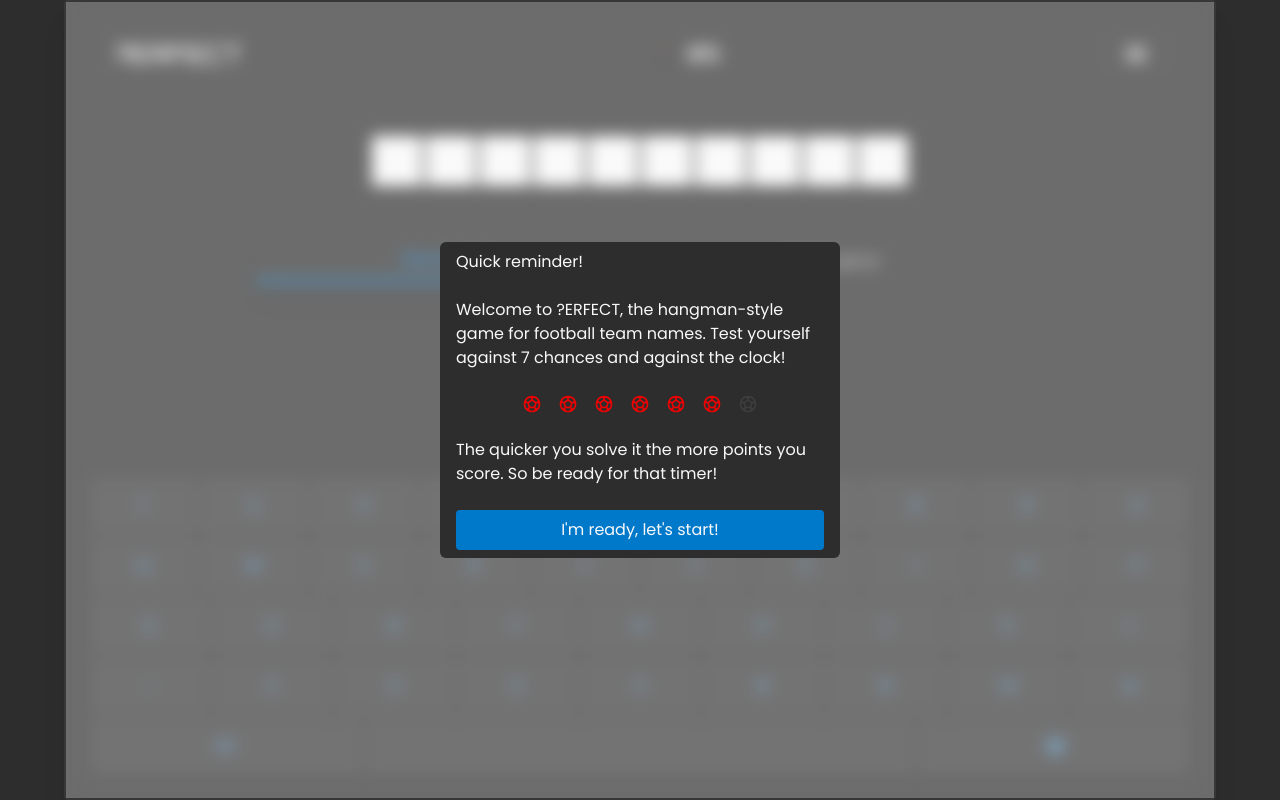
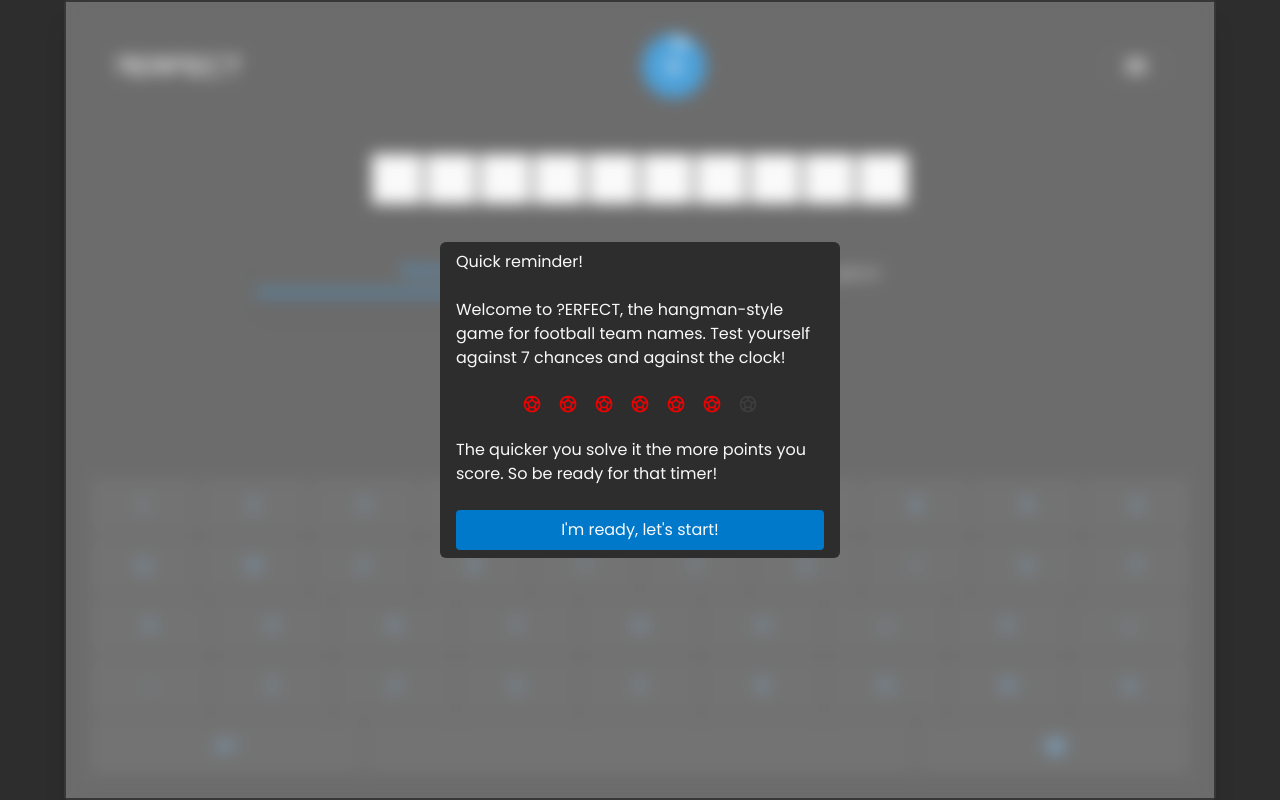
Before and after one commit to bibhashdash/team-guesser, a Next.js app: page /game in a window 1280 px wide. Built offline with nearby package versions, Linux system fonts and the light colour scheme.

Commit message:
using progress bar for timer display

```diff
--- a/package.json
+++ b/package.json
@@ -16,6 +16,7 @@
     "next": "13.5.6",
     "prompt-sync": "^4.2.0",
     "react": "^18",
+    "react-circular-progressbar": "^2.1.0",
     "react-dom": "^18",
     "react-responsive-carousel": "^3.2.23",
     "react-timer-hook": "^3.0.7",
--- a/src/components/GameTimer.tsx
+++ b/src/components/GameTimer.tsx
@@ -1,6 +1,6 @@
-import Lottie from "lottie-react";
-import hourglassAnimation from "../lottie/hourglass.json"
 import {GameState} from "@/utlities/models";
+import {buildStyles, CircularProgressbarWithChildren} from 'react-circular-progressbar';
+import 'react-circular-progressbar/dist/styles.css';
 
 interface GameTimerProps {
   gameState: GameState,
@@ -9,15 +9,27 @@ interface GameTimerProps {
 }
 
 export const GameTimer = ({elapsedSeconds, elapsedMinutes, gameState}:GameTimerProps) => {
-  // const lottieRef = useRef();
-  // useEffect(() => {
-  //   elapsedMinutes === 1 && lottieRef.current.
-  // }, [elapsedMinutes])
+
   return (
     <div className="flex gap-0.5 items-center">
-      <Lottie loop={gameState === GameState.gameStarted ? 60 : 0} style={{height: '40px', width: '40px'}} animationData={hourglassAnimation} />
-      <p className="text-white100 text-xs md:text-xl w-4 font-display">
-        {elapsedSeconds.toString().length === 1 && '0'}{elapsedSeconds}</p>
+      <div className="w-10 md:w-16">
+        <CircularProgressbarWithChildren
+          value={elapsedSeconds}
+          maxValue={60}
+          background
+          backgroundPadding={8}
+          styles={buildStyles({
+            backgroundColor: "#0079cb",
+            textColor: "#f8f8f8",
+            pathColor: "#f8f8f8",
+            trailColor: "transparent"
+          })}
+        >
+          <p className="text-white100 text-xxs md:text-lg font-display p-2">
+            {elapsedSeconds}</p>
+        </CircularProgressbarWithChildren>
+      </div>
+
     </div>
   )
 }
--- a/src/components/Navbar.tsx
+++ b/src/components/Navbar.tsx
@@ -20,7 +20,7 @@ export const Navbar = ({clickRulesIcon, elapsedSeconds, elapsedMinutes, clickRef
     <div className="bg-black300 w-full md:py-2 px-2 md:px-6 flex flex-col gap-2 items-center">
       <div className="flex items-center w-full justify-between">
         <div className="flex flex-col items-center gap-2">
-          <h1 className="text-sm sm:text-2xl text-white100 font-display">?ERFECT</h1>
+          <h1 className="text-xs sm:text-2xl text-white100 font-display">?ERFECT</h1>
         </div>
         <GameTimer gameState={gameState} elapsedSeconds={elapsedSeconds} elapsedMinutes={elapsedMinutes}/>
         <div className="flex border-2 border-gray50 rounded">
```
Also changed, not shown: 1 other file (tests, documents, lock files or other folders).
